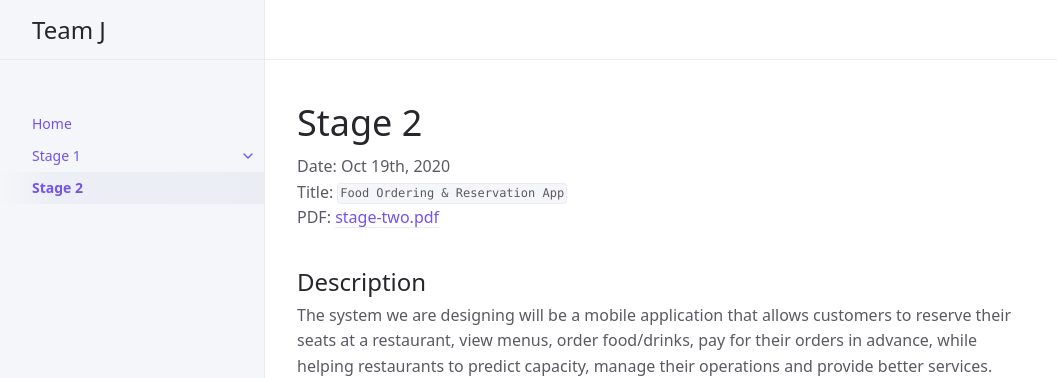
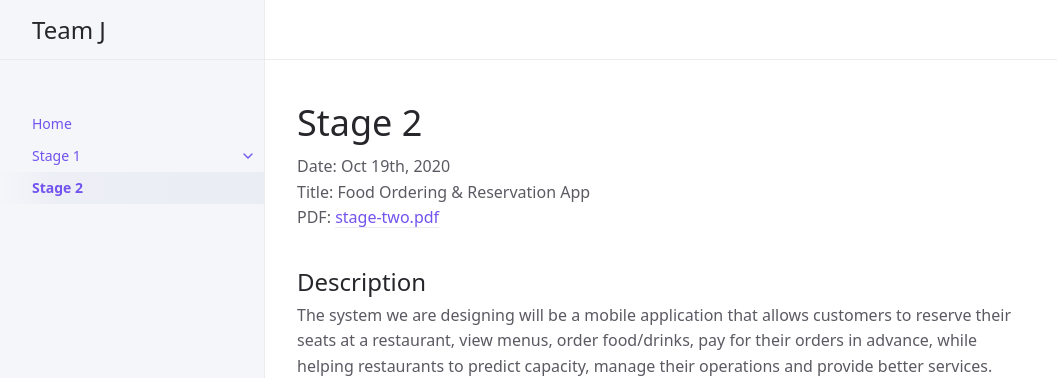
Before and after one commit to cloudyyoung/ordine-ui-ux, a Jekyll site: the page built from docs/docs/stage-2.md, in a window 1280 px wide and 900 px high. Shown: the top 378 px of the window, without its empty margins (107-1164 px from the left). Built offline with Jekyll 4.4.1, drawn with Linux system fonts in a browser that asks for light colours.

```diff
--- a/docs/docs/stage-2.md
+++ b/docs/docs/stage-2.md
@@ -7,7 +7,7 @@ permalink: /stage-2
 
 # Stage 2
 Date: Oct 19th, 2020
-Title: `Food Ordering & Reservation App`
+Title: Food Ordering & Reservation App
 PDF: [stage-two.pdf](stage-two.pdf)
 
 
```
